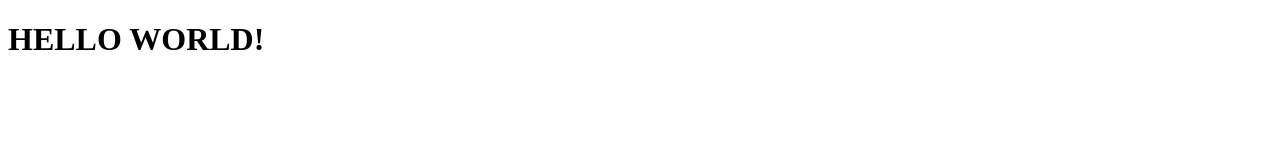
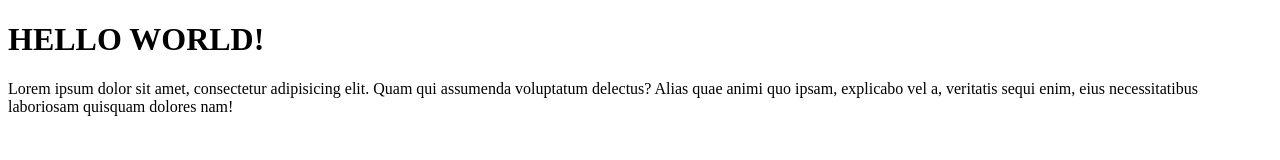
Before and after one commit to PineMi/testing-git, a plain HTML site: page index.html in a window 1280 px wide. Drawn offline with Linux system fonts and the light colour scheme.

Commit message:
fixing a paragraph

```diff
--- a/index.html
+++ b/index.html
@@ -7,5 +7,8 @@
 </head>
 <body>
     <h1>HELLO WORLD!</h1>
+    <p>
+        Lorem ipsum dolor sit amet, consectetur adipisicing elit. Quam qui assumenda voluptatum delectus? Alias quae animi quo ipsam, explicabo vel a, veritatis sequi enim, eius necessitatibus laboriosam quisquam dolores nam!
+    </p>
 </body>
 </html>
```
